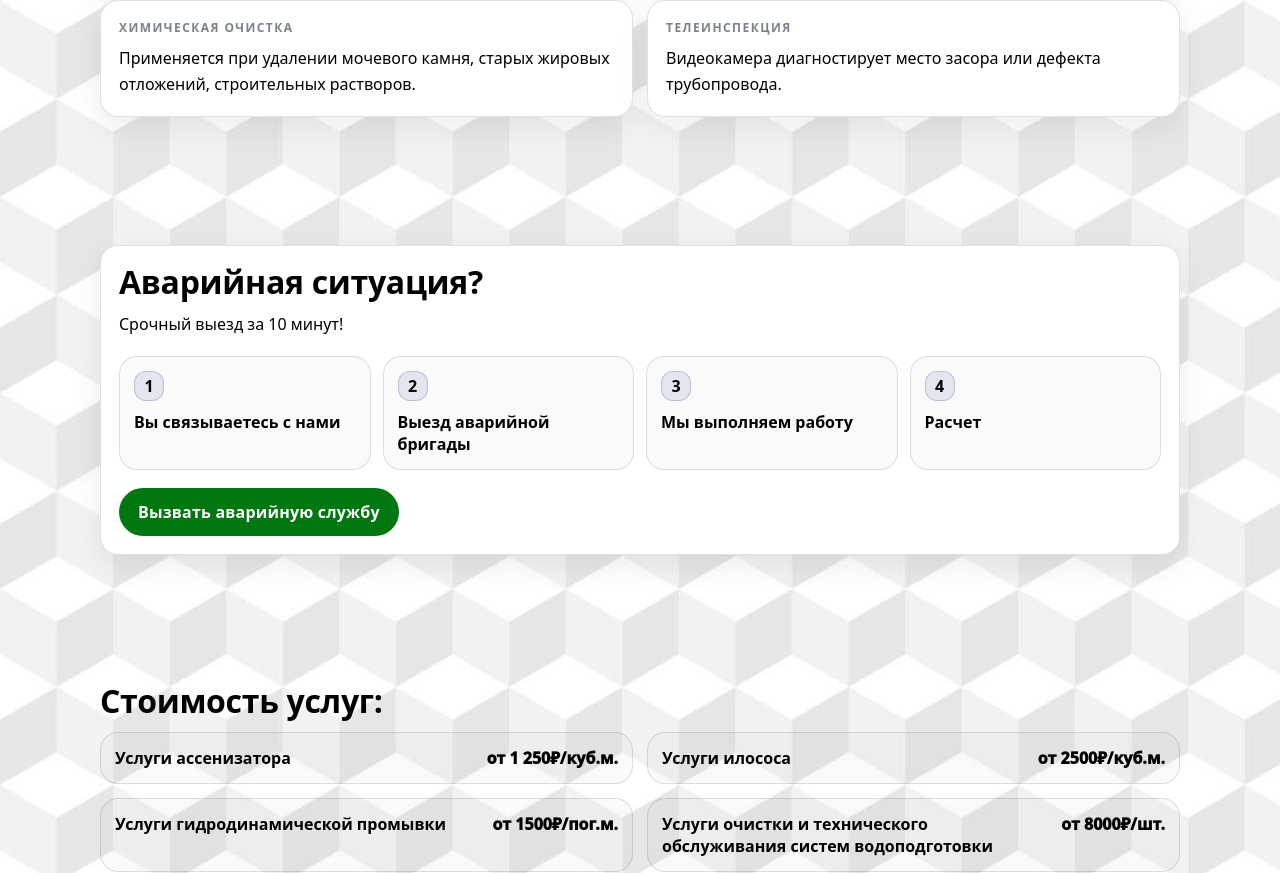
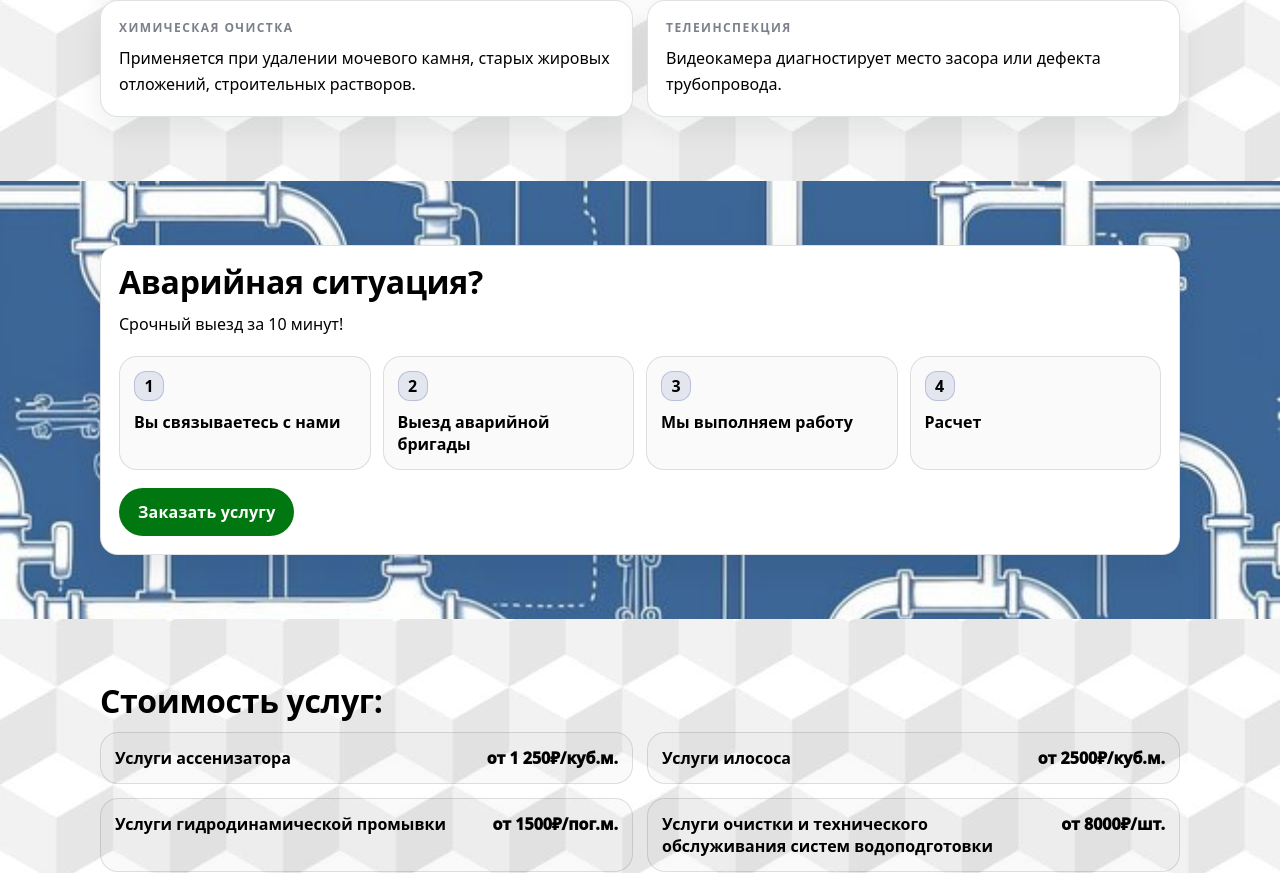
Before and after one commit to AndreyLyulekin/Bondarenko, a Next.js app: page / in a window 1280 px wide. Shown: the part 1546-2419 px from the top of the page. Built offline with nearby package versions, Linux system fonts and the light colour scheme.

Commit message:
add another bg & fix ya map

```diff
--- a/src/app/globals.css
+++ b/src/app/globals.css
@@ -16,7 +16,7 @@
   --shadow-header: 0 10px 30px rgba(15,23,42,.05);
   --overlay-bg-02: rgba(15,23,42,.02);
   --overlay-bg-04: rgba(15, 42, 21, 0.04);
-  --overlay-bg-06: rgba(15,23,42,.06);
+  --overlay-bg-06: rgba(42, 15, 15, 0.06);
   --outline-dash: rgba(15,23,42,.18);
   --text-subtle: rgba(15,23,42,.55);
   --text-subtle-2: rgba(15,23,42,.60);
--- a/src/app/page.module.css
+++ b/src/app/page.module.css
@@ -185,7 +185,7 @@
   cursor:pointer;
 }
 
-.btn:hover{ background: var(--overlay-bg-06); }
+.btn:hover{ filter: brightness(0.7); }
 
 .btnAccent{
   background: #007710;
@@ -364,6 +364,15 @@
   margin-bottom: 10px;
 }
 
+.how{
+  padding: 64px 0;
+  background-image:
+    url('../../public/tubes_bg.jpg');
+  background-position: center;
+  background-repeat: no-repeat;
+  background-size: cover;
+}
+
 .about{
   padding: 64px 0;
   background-image:
--- a/src/app/page.tsx
+++ b/src/app/page.tsx
@@ -111,7 +111,7 @@ export default function Page() {
         </section>
 
         {/* HOW WE WORK */}
-        <section id={c.how.id} className={styles.section}>
+        <section id={c.how.id} className={`${styles.section} ${styles.how}`}>
           <div className={styles.container}>
             <div className={`${styles.card} ${styles.cardPad}`}>
               <h2 className={styles.h2}>{c.how.title}</h2>
@@ -225,11 +225,7 @@ export default function Page() {
               </div>
 
               <div className={`${styles.card} ${styles.cardPad}`}>
-                <iframe
-                  src="https://yandex.ru/map-widget/v1/?um=constructor%3A27a166240462b5b80bec6c7861ad728d454e760d2566bb0bd3d17605a005a7c6&amp;source=constructor"
-                  width="100%"
-                  height="400"
-                  frameBorder="0"/>
+                <iframe src="https://yandex.ru/map-widget/v1/?um=constructor%3A27a166240462b5b80bec6c7861ad728d454e760d2566bb0bd3d17605a005a7c6&amp;source=constructor" width="500" height="400" frameBorder="0"></iframe>
               </div>
             </div>
           </div>
--- a/src/content/site.ru.json
+++ b/src/content/site.ru.json
@@ -48,7 +48,7 @@
       "и надолго избавляем от любых проблем с канализацией"
     ],
     "primaryCta": {
-      "label": "Вызвать аварийную службу",
+      "label": "Заказать услугу",
       "href": "#emergency"
     },
     "bullets": [
@@ -140,7 +140,7 @@
       "Расчет"
     ],
     "cta": {
-      "label": "Вызвать аварийную службу",
+      "label": "Заказать услугу",
       "href": "#emergency"
     }
   },
@@ -181,7 +181,7 @@
       }
     ],
     "cta": {
-      "label": "Заказать плановое обслуживание",
+      "label": "Заказать услугу",
       "href": "#plan"
     }
   },
```
Also changed, not shown: public/tubes_bg.jpg (added).
